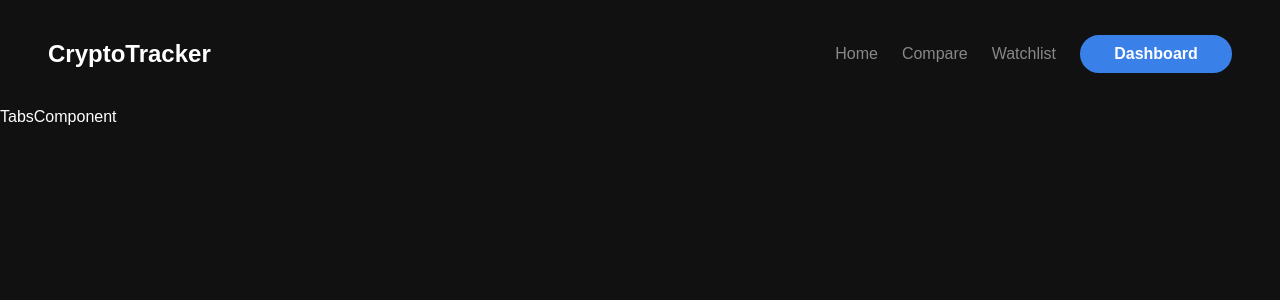
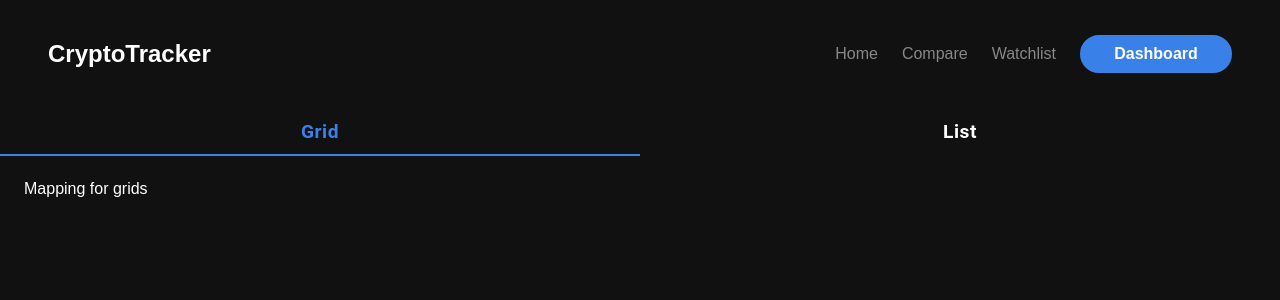
Before and after one commit to NoobSourabh/CryptoReact, a React app: page /dashboard in a window 1280 px wide. Shown: the top 300 px of the page. Built offline with nearby package versions, Linux system fonts and the light colour scheme; the HTML template or start-up script is replaced by a standard one; a web font is replaced by a local one.

Commit message:
11.Adding MUI Tabs Component  to the Dashboard Page

```diff
--- a/package.json
+++ b/package.json
@@ -13,6 +13,7 @@
     "@emotion/react": "^11.11.4",
     "@emotion/styled": "^11.11.5",
     "@mui/icons-material": "^5.15.18",
+    "@mui/lab": "^5.0.0-alpha.170",
     "@mui/system": "^5.15.15",
     "framer-motion": "^11.2.5",
     "react": "^18.2.0",
--- a/src/components/Dashboard/Tabs/index.jsx
+++ b/src/components/Dashboard/Tabs/index.jsx
@@ -1,7 +1,54 @@
-import React from "react";
+import React, { useState } from "react";
+import Tab from "@mui/material/Tab";
+import TabContext from "@mui/lab/TabContext";
+import TabList from "@mui/lab/TabList";
+import TabPanel from "@mui/lab/TabPanel";
+import { createTheme, ThemeProvider } from "@mui/material";
+import "./styles.css";
+import {
+  fontFamily,
+  fontSize,
+  fontWeight,
+  textTransform,
+  width,
+} from "@mui/system";
+export default function TabsComponent() {
+  const [value, setValue] = useState("grid");
 
-function TabsComponent() {
-  return <div>TabsComponent</div>;
+  const handleChange = (event, newValue) => {
+    setValue(newValue);
+  };
+
+  const theme = createTheme({
+    palette: {
+      primary: {
+        main: "#3a80e9",
+      },
+    },
+  });
+
+  const style = {
+    color: "var(--white)",
+    fontSize: "1.2rem",
+    fontWeight: 600,
+    textTransform: "capitalize",
+    width: "50vw",
+  };
+
+  return (
+    <ThemeProvider theme={theme}>
+      <TabContext value={value}>
+        <TabList onChange={handleChange} variant="fullWidth">
+          <Tab label="Grid" value="grid" sx={style} />
+          <Tab label="List" value="list" sx={style} />
+        </TabList>
+        <TabPanel value="grid">
+        <div>Mapping for grids</div>
+        </TabPanel>
+        <TabPanel value="list">
+        <div>Mapping for lists</div>
+        </TabPanel>
+      </TabContext>
+    </ThemeProvider>
+  );
 }
-
-export default TabsComponent;
--- a/src/components/Dashboard/Tabs/styles.css
+++ b/src/components/Dashboard/Tabs/styles.css
@@ -0,0 +1,7 @@
+.tabs{
+  color: var(--white);
+    width: 50vw;
+    font-size: 1.2rem;
+    font-weight: 600;
+    text-transform: capitalize;
+}
```
Also changed, not shown: 1 other file (tests, documents, lock files or other folders).
